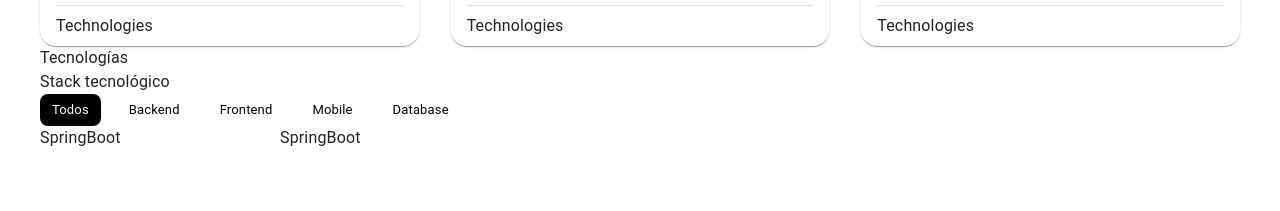
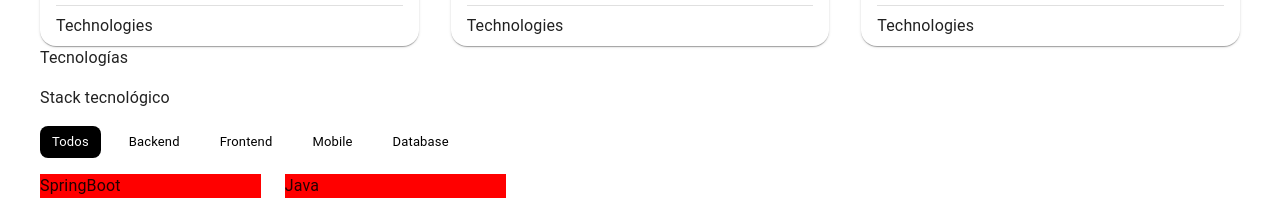
Before and after one commit to SolorzanoE/Portfolio, a React (Vite) app: page / in a window 1280 px wide. Shown: the part 2191-2402 px from the top of the page. Before the commit the page ends 2357 px from the top, so only its background shows below. Built offline with nearby package versions, Linux system fonts and the light colour scheme.

Commit message:
Refactor: Make first version of section technology

```diff
--- a/src/data/dataTechnologies.js
+++ b/src/data/dataTechnologies.js
@@ -8,7 +8,7 @@
     area: "Backend"
   },
   {
-    name: "SpringBoot",
+    name: "Java",
     image: "",
     area: "Backend"
   }
--- a/src/modules/sections/technology/Technology.jsx
+++ b/src/modules/sections/technology/Technology.jsx
@@ -14,7 +14,7 @@
     .filter(data => selectedChip === "Todos" ? data : data.area === selectedChip )
 
   return (
-    <Stack>
+    <Stack spacing={2}>
       <Typography> Tecnologías </Typography>
       <Typography> Stack tecnológico </Typography>
       <Stack direction="row" spacing={2}>
@@ -27,11 +27,15 @@
         ))}
       </Stack>
       <Grid container
-        columns={{ xs: 2, sm: 3, md: 4, lg: 5}}
+        columns={{ xs: 2, sm: 3, md: 4, lg: 5 }}
+        spacing={3}
       >
         { filterTechnology.map(data => (
           <Grid key={data.name}
             size={1}
+            sx={{
+              bgcolor: "red"
+            }}
           >
             { data.name }
           </Grid>
```
